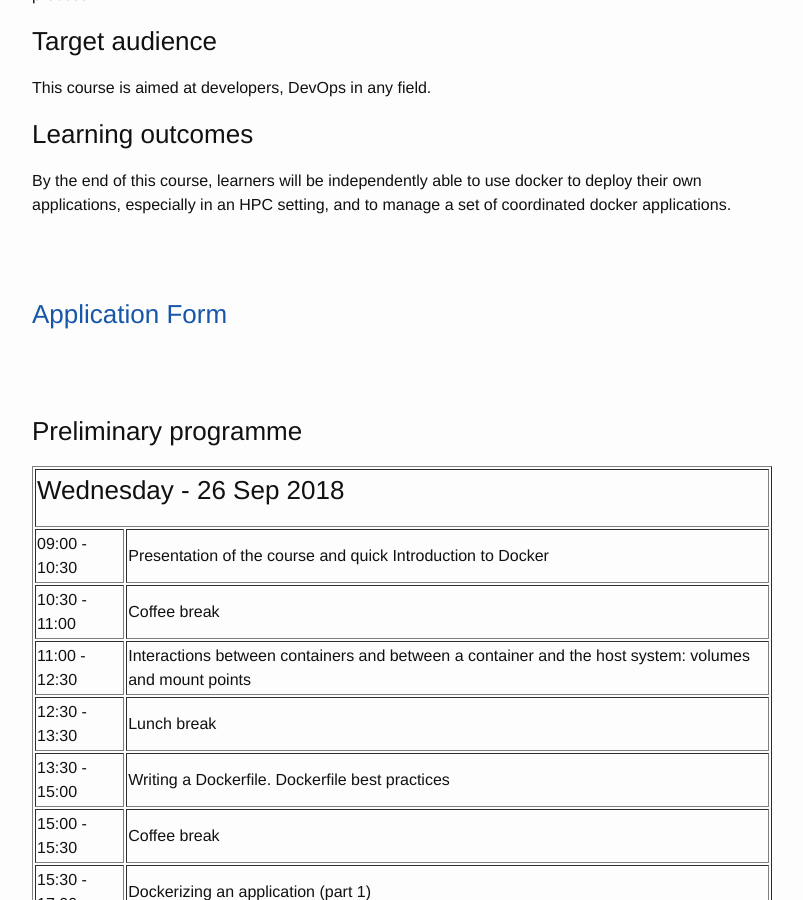
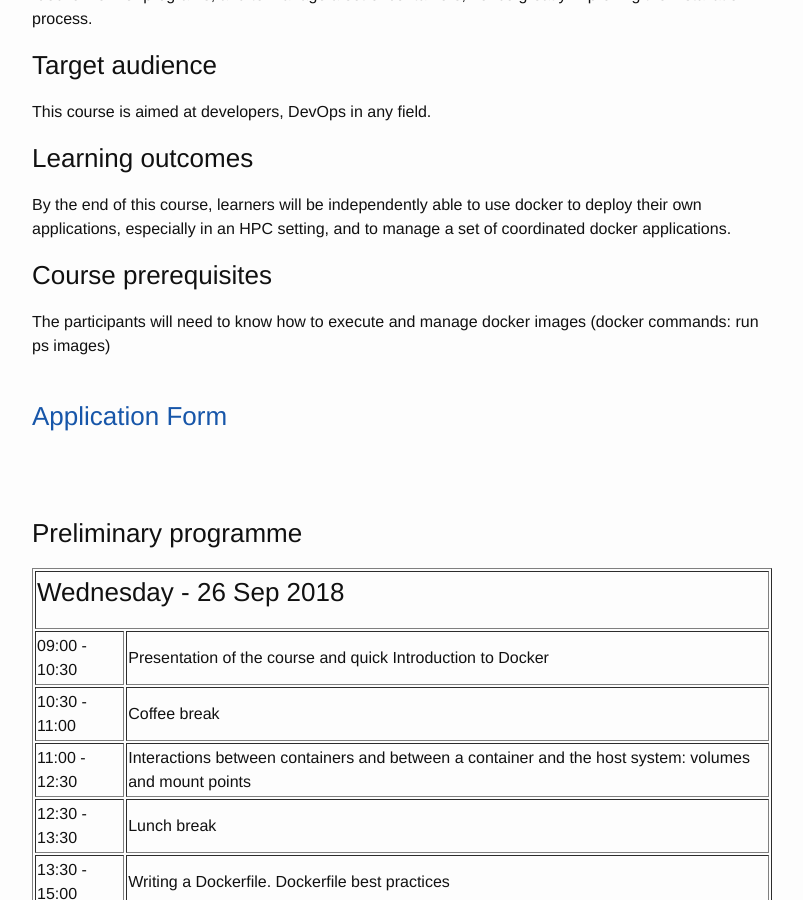
Before and after one commit to ELIXIR-IIB-training/website, a Jekyll site: the page built from _posts/2018-09-26-Docker_Milano_Bicocca.md, in a window 1280 px wide and 900 px high, scrolled down 1537 px. Shown: the whole window, without its empty margins (238-1041 px from the left). Built offline with Jekyll 4.4.1, drawn with Linux system fonts in a browser that asks for light colours; some of the changed text lies outside the part shown.

Commit message:
Add venue and prerequisities

```diff
--- a/_posts/2018-09-26-Docker_Milano_Bicocca.md
+++ b/_posts/2018-09-26-Docker_Milano_Bicocca.md
@@ -26,7 +26,8 @@ description: Docker is an open source software that is used to run "containers"
 
 
 **VENUE:**
-University of Milano-Bicocca, Lab. 715, U7 Building<br>
+University of Milano-Bicocca<br>
+[Lab. 715, U7 Building]( https://www.google.it/maps/place/Edificio+U7+-+Universit%C3%A0+degli+Studi+di+Milano+-+Bicocca/@45.5169838,9.2112628,16.75z)<br>
 via Bicocca degli Arcimboldi, 8<br>
 20126 Milano, Italy
 <br>
@@ -75,10 +76,11 @@ This course is aimed at developers, DevOps in any field.
 By the end of this course, learners will be independently able to use docker to deploy their own applications, especially in an HPC setting, and to manage a set of coordinated docker applications.
 
 
-<!-- ### Course prerequisites -->
-
+### Course prerequisites
+The participants will need to know how to execute and manage docker images (docker commands: run ps images)
 <br>
 <br>
+
 
 
 ### [Application Form]()
```
